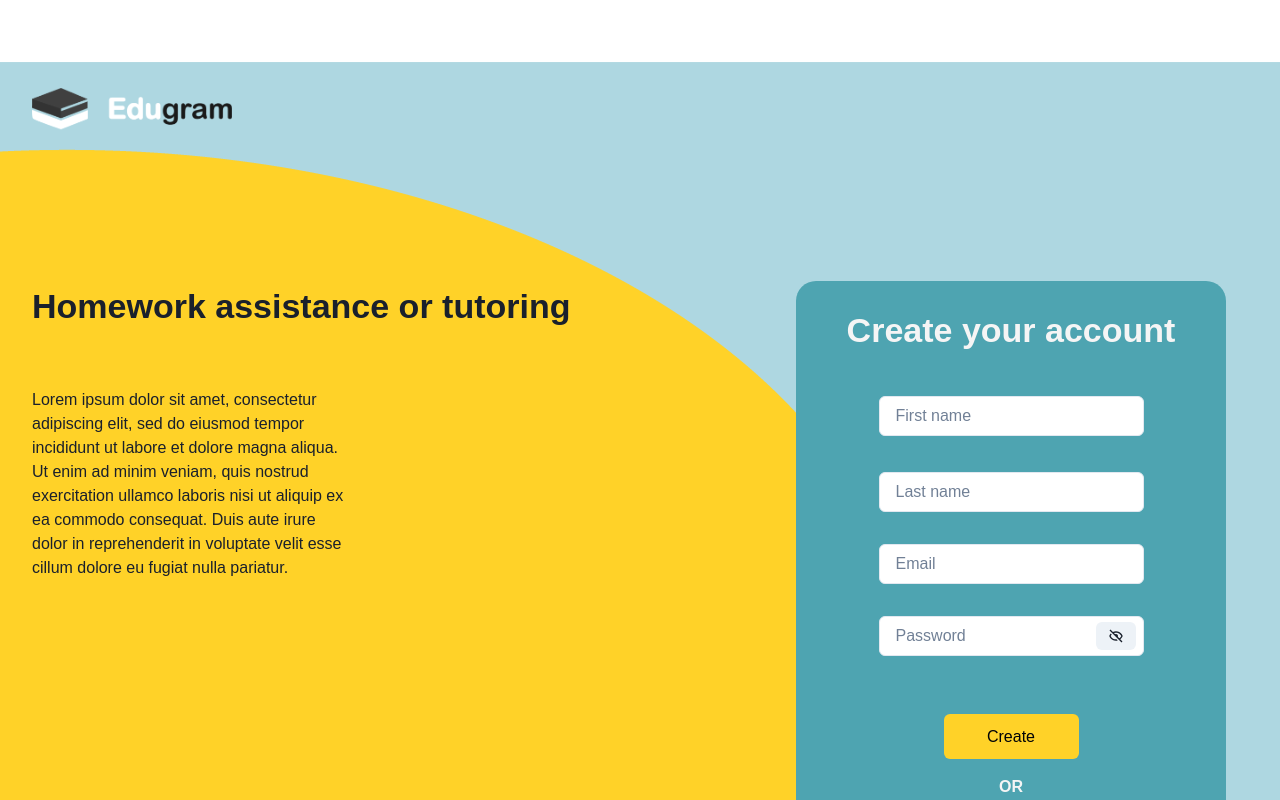
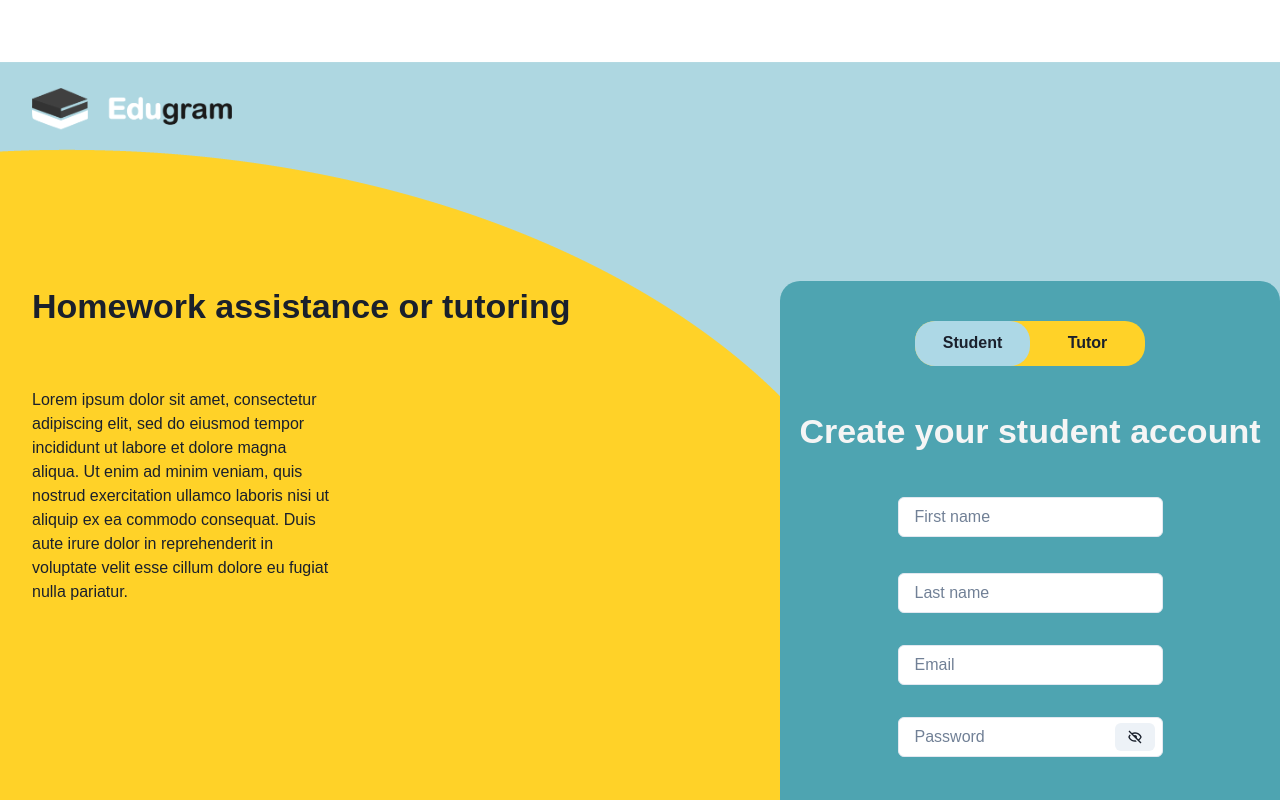
Before and after one commit to dkumankumah/Edugram, a Next.js app: page /register in a window 1280 px wide. Shown: the top 800 px of the page. Built offline with nearby package versions, Linux system fonts and the light colour scheme.

Commit message:
user can choose a role when he/she creates an account

```diff
--- a/src/components/RegisterFormtutor.tsx
+++ b/src/components/RegisterFormtutor.tsx
@@ -1,7 +1,7 @@
 /**
  * @author Bugra Karaaslan, 500830631, This is a register form.
  */
-import { Flex, Text } from "@chakra-ui/react";
+import { Flex, Text, FormErrorMessage } from "@chakra-ui/react";
 import axios from "axios";
 
 // component imports
@@ -10,21 +10,51 @@ import { SubmitButton } from "../components/shared/Buttons/SubmitButton";
 import { GoogleBtn } from "../components/shared/GoogleBtn";
 import { PasswordInput } from "../components/shared/PasswordInput";
 import React, { useState } from "react";
-
 export function RegisterFormTutor() {
-
+  const [role, setRole] = useState("student");
+  const [tutorClicked, setTutorClicked] = useState(false);
+  const [studentClicked, setStudentClicked] = useState(true);
+  const [validFirstName, setvalidFirstName] = useState(false);
+  const [validLastName, setvalidLastName] = useState(false);
+  const [validEmail, setvalidEmail] = useState(false);
+  const [ValidPassword, setvalidPassword] = useState(false);
   const [tutor, setTutor] = useState({
     firstName: "",
     lastName: "",
     email: "",
     password: "",
-    role: 'tutor'
+    role: role,
   });
 
   const createTutor = async (event: React.FormEvent) => {
     event.preventDefault();
     let newTutor = tutor;
+
+    if (tutor.firstName === "") {
+      setvalidFirstName(true);
+    }
+    if (tutor.lastName === "") {
+      setvalidLastName(true);
+    }
+    if (tutor.email === "") {
+      setvalidEmail(true);
+    }
+    if (tutor.password === "") {
+      setvalidPassword(true);
+    }
     axios.post("http://localhost:8000/tutor", newTutor);
+  };
+
+  const getTutorForm = () => {
+    setTutorClicked(true);
+    setStudentClicked(false);
+    setRole("tutor");
+  };
+
+  const getStudentForm = () => {
+    setTutorClicked(false);
+    setStudentClicked(true);
+    setRole("student");
   };
 
   const handleChange = (event: React.ChangeEvent<HTMLInputElement>) => {
@@ -40,38 +70,72 @@ export function RegisterFormTutor() {
 
   return (
     <Flex
-      minW={{ sm: "330px", lg: "430px" }}
-      maxW="430px"
-      height="670px"
+      minW={{ sm: "330px", lg: "500px" }}
+      height="750px"
       bg="blue"
       borderRadius={20}
       alignItems="center"
       flexDir="column"
       ml={{ sm: "0px", md: "40px" }}
     >
-      <Text color="eduWhite" mt={6} as="h1" fontSize={{ sm: "md", lg: "lg" }}>
-        Create your account
+      <Flex bg="yellow" minW="230px" minH="45px" borderRadius={20} mt={10}>
+        <Flex
+          bg={studentClicked ? "lightblue" : "transparent"}
+          minW="115px"
+          onClick={getStudentForm}
+          borderRadius={20}
+          justifyContent="center"
+          alignItems="center"
+          cursor="pointer"
+          fontWeight="600"
+          transition={"bg"}
+        >
+          Student
+        </Flex>
+        <Flex
+          bg={tutorClicked ? "lightblue" : "transparent"}
+          minW="115px"
+          onClick={getTutorForm}
+          borderRadius={20}
+          justifyContent="center"
+          alignItems="center"
+          cursor="pointer"
+          fontWeight="600"
+        >
+          Tutor
+        </Flex>
+      </Flex>
+      <Text color="eduWhite" mt={10} as="h1" fontSize={{ sm: "md", lg: "lg" }}>
+        Create your {role} account
       </Text>
+
       <InputField
         label="first name"
         mt={10}
+        isRequired
         name="firstName"
         onChange={handleChange}
         value={tutor.firstName}
         placeholder="First name"
         id="firstName"
+        isInvalid={validFirstName}
       />
+
       <InputField
         label="last name"
+        isRequired
         mt={9}
         name="lastName"
         onChange={handleChange}
         value={tutor.lastName}
         placeholder="Last name"
         id="lastName"
+        isInvalid={validLastName}
       />
+
       <InputField
         label="email"
+        isRequired
         mt={8}
         name="email"
         onChange={handleChange}
@@ -79,8 +143,17 @@ export function RegisterFormTutor() {
         type="email"
         placeholder="Email"
         id="email"
+        aria-describedby="email-helper-text"
+        isInvalid={validEmail}
       />
+      {!validEmail ? (
+        <FormErrorMessage id="email-helper-text">
+          last name is required
+        </FormErrorMessage>
+      ) : null}
+
       <PasswordInput
+        isRequired
         label="password"
         mt={8}
         name="password"
@@ -88,14 +161,28 @@ export function RegisterFormTutor() {
         value={tutor.password}
         placeholder="Password"
         id="password"
+        isInvalid={ValidPassword}
       />
-      <SubmitButton label="create account" mt={12} id='submitButton' mb={4} onClick={createTutor}>
+
+      <SubmitButton
+        label="create account"
+        mt={12}
+        id="submitButton"
+        mb={4}
+        onClick={createTutor}
+      >
         Create
       </SubmitButton>
       <Text fontWeight="bold" color="eduWhite">
         OR
       </Text>
-      <GoogleBtn label="Sign up with your Google account" data-cy='googleBtn' mt={8}>Sign up with Google</GoogleBtn>
+      <GoogleBtn
+        label="Sign up with your Google account"
+        data-cy="googleBtn"
+        mt={8}
+      >
+        Sign up with Google
+      </GoogleBtn>
     </Flex>
   );
 }
```
